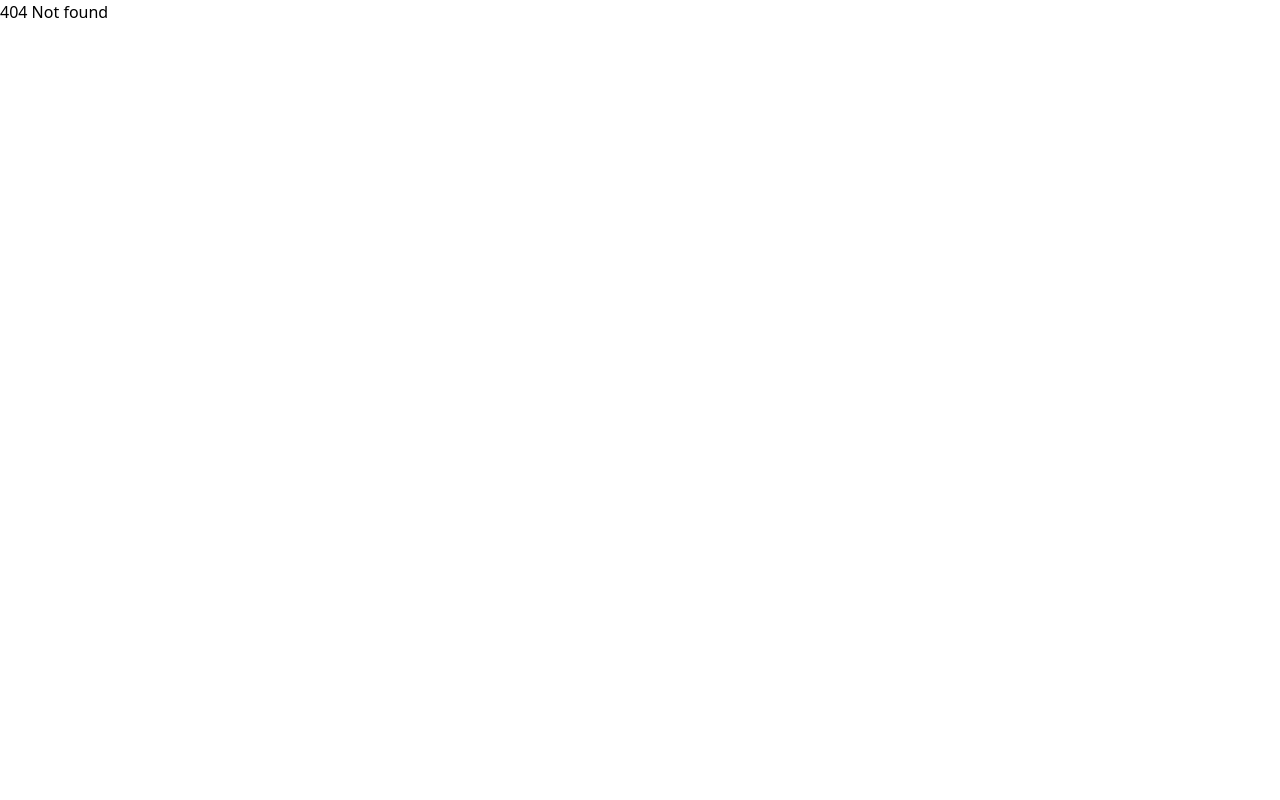
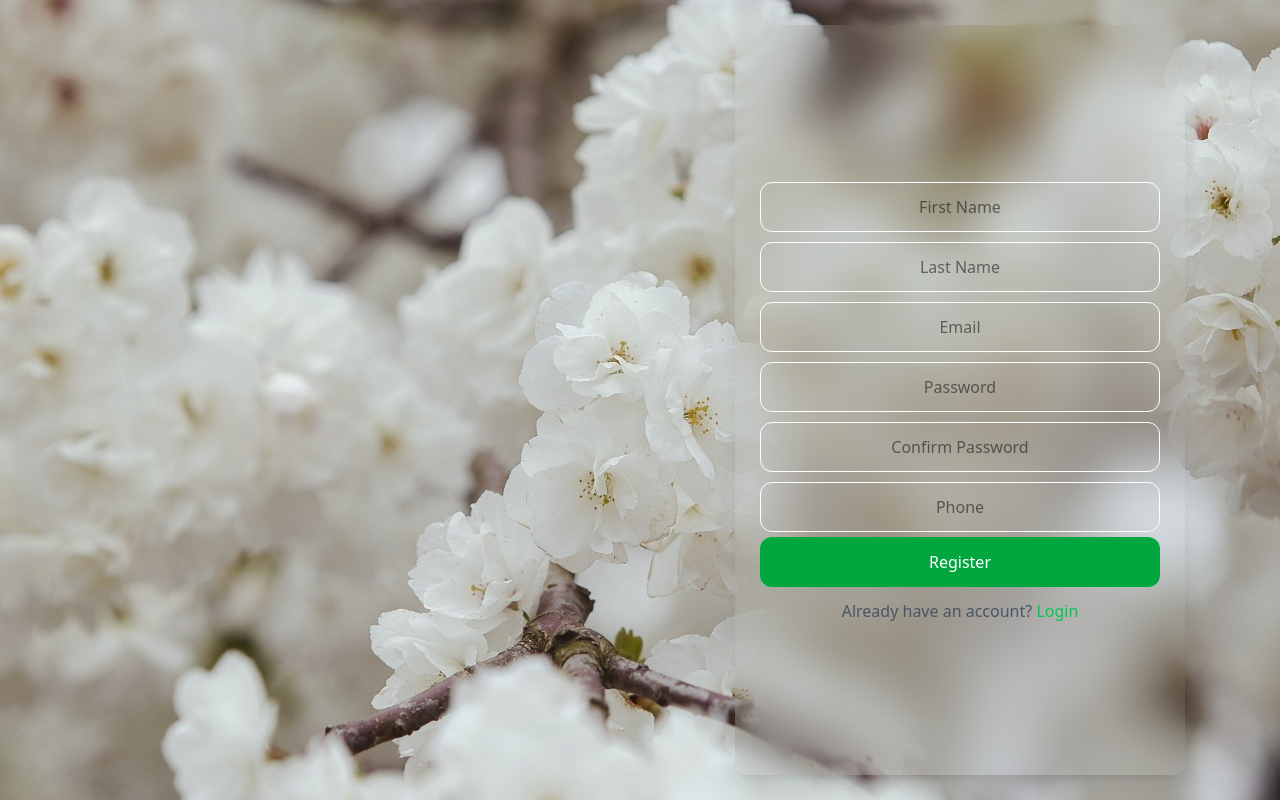
Before and after one commit to PrashasthiAyuchchada/c-b-c-frontend, a React (Vite) app: page /register in a window 1280 px wide. Before the commit this address had no page. Built offline with nearby package versions, Linux system fonts and the light colour scheme.

Commit message:
created new register page for user 🎇

```diff
--- a/src/App.jsx
+++ b/src/App.jsx
@@ -1,12 +1,12 @@
 import { useState } from 'react'
 import './App.css'
-import LoginPage from './pages/loginPage'
-import ProductCard from './components/product-card'
-import Header from './components/header'
+
 import AdminPage from './pages/adminPage'
 import { BrowserRouter, Route, Routes } from 'react-router-dom'
 import TestPage from './pages/testPage'
 import { Toaster } from 'react-hot-toast'
+import RegisterPage from './pages/client/register'
+import LoginPage from './pages/LoginPage'
 
 function App() {
 
@@ -18,8 +18,10 @@
        <Route path="/admin/*" element={<AdminPage/>}/>
        <Route path="/login" element={<LoginPage/>}/>
        <Route path="/testing" element={<TestPage/>}/>
+       <Route path= "/register" element={<RegisterPage/>}/>
        <Route path="/" element={<h1>Home</h1>}/>
        <Route path="/*" element={<h1>404 Not found</h1>}/>
+
      </Routes>
     </BrowserRouter>
 
--- a/src/pages/LoginPage.jsx
+++ b/src/pages/LoginPage.jsx
@@ -1,18 +1,18 @@
 import { useState } from "react";
 import axios from "axios";
 import toast from "react-hot-toast";
-import { useNavigate } from "react-router-dom";
+import { Link, useNavigate } from "react-router-dom";
 
 export default function LoginPage(){
 
     const [email,setEmail] = useState("");
     const [password,setPassword] = useState("");
+    const [loading , setLoading] = useState(false)
     const navigate = useNavigate()
 
     function handleLogin(){
-        console.log("email:",email);
-        console.log("password:",password);
-        console.log("Login button clicked");
+
+        setLoading(true)
 
         axios.post(import.meta.env.VITE_BACKEND_URL+"/api/user/login",{
             email: email,
@@ -33,12 +33,16 @@
                     navigate("/")
                 }
 
+                setLoading(false)
+
             }
         ).catch(
             (error)=>{
                 console.log("Login failed",error.response.data);
                 toast.error(error.response.data.message||"Login failed");
+                 setLoading(false)
             }
+
 
         )
     }
@@ -63,7 +67,31 @@
                     }
                 }
                 className="w-[400px] h-[50px] border border-white rounded-xl text-center m-[5px] " type="password" placeholder="password"/>
-                <button onClick={handleLogin} className="w-[400px] h-[50px] bg-green-500 text-white rounded-xl cursor-pointer">Login</button>
+                <button onClick={handleLogin} className="w-[400px] h-[50px] bg-green-600 text-white rounded-xl cursor-pointer">
+
+                    {
+                        loading?"Loading...":"Login"
+                    }
+
+                </button>
+
+
+
+                    <p className="text-gray-600">
+                        Don't have an account yet?
+
+                        &nbsp;
+
+
+                       <span className="text-green-500 cursor-pointer hover:text-green-700">
+                            <Link to={ "/register"} >Register Now</Link>
+                        </span>
+
+                    </p>
+
+
+
+
             </div>
           </div>
 
--- a/src/pages/admin/editProducts.jsx
+++ b/src/pages/admin/editProducts.jsx
@@ -39,13 +39,13 @@
 
 
     console.log(locationData)
-    const [productId,setProductId] = useState("");
-    const [name,setName] = useState("");
-    const [altNames,setAltNames] = useState("");
-    const [price,setPrice] = useState("");
-    const [labeledPrice,setLabeledPrice] = useState("");
-    const [description,setDescription] = useState("");
-    const [stock,setStock] = useState("");
+    const [productId,setProductId] = useState(locationData.state.productId);
+    const [name,setName] = useState(locationData.state.name);
+    const [altNames,setAltNames] = useState(locationData.state.altNames.join(","));
+    const [price,setPrice] = useState(locationData.state.price);
+    const [labeledPrice,setLabeledPrice] = useState(locationData.state.labeledPrice);
+    const [description,setDescription] = useState(locationData.state.description);
+    const [stock,setStock] = useState(locationData.state.stock);
     const [images, setImages] = useState([]);
 
 
@@ -62,7 +62,11 @@
 
         try{
 
-        const result = await Promise.all(promisesArray)
+        let result = await Promise.all(promisesArray)
+
+        if(images.length == 0){
+            result = locationData.state.images
+        }
 
 
 
@@ -83,16 +87,16 @@
         console.log(token)
 
         await axios
-            .post(import.meta.env.VITE_BACKEND_URL+"/api/product",product,{
+            .put(import.meta.env.VITE_BACKEND_URL+"/api/product/"+productId,product, {
             headers : {
-                "Authorization" : "Bearer "+token
+                Authorization : "Bearer "+token,
             },
         })
-        toast.success("Product added succesfully");
+        toast.success("Product updated succesfully");
         navigate("/admin/products");
     }catch(error){
         console.log(error);
-        toast.error("File upload failed")
+        toast.error("File updating failed")
     }
 
 
@@ -104,6 +108,7 @@
             <div className="w-[500px] h-[600px] bg-white rounded-lg shadow-lg flex flex-col items-center">
                 <h1 className="text-3xl font-bold text-gray-700 m-[10px]">EDIT PRODUCT</h1>
                 <input
+                disabled
                 value={productId}
                 onChange={
                     (e)=>{
--- /dev/null
+++ b/src/pages/client/register.jsx
@@ -0,0 +1,100 @@
+import { useState } from "react";
+import axios from "axios";
+import toast from "react-hot-toast";
+import { Link, useNavigate } from "react-router-dom";
+
+export default function RegisterPage() {
+    const [firstName, setFirstName] = useState("");
+    const [lastName, setLastName] = useState("");
+    const [email, setEmail] = useState("");
+    const [password, setPassword] = useState("");
+    const [confirmPassword, setConfirmPassword] = useState("");
+    const [phone, setPhone] = useState("");
+    const [loading, setLoading] = useState(false);
+    const navigate = useNavigate();
+
+    function handleRegister() {
+        if (password !== confirmPassword) {
+            toast.error("Passwords do not match");
+            return;
+        }
+
+        setLoading(true);
+
+        axios.post(`${import.meta.env.VITE_BACKEND_URL}/api/user/`, {
+            firstName,
+            lastName,
+            email,
+            password,
+            phone
+        }).then((response) => {
+            console.log("Registration successful", response.data);
+            toast.success("Registration successful");
+            navigate("/login");
+        }).catch((error) => {
+            console.log("Registration failed", error.response?.data || error.message);
+            toast.error(error.response?.data?.message || "Registration failed");
+        }).finally(() => {
+            setLoading(false);
+        });
+    }
+
+    return (
+        <div className="w-full bg-red-700 h-screen bg-[url(/login-bg.jpg)] bg-cover bg-center flex">
+            <div className="w-[50%] h-full"></div>
+            <div className="w-[50%] h-full flex items-center justify-center">
+                <div className="w-[450px] h-[750px] backdrop-blur-xl shadow-xl rounded-xl flex flex-col items-center justify-center">
+                    <input
+                        onChange={(e) => setFirstName(e.target.value)}
+                        className="w-[400px] h-[50px] border border-white rounded-xl text-center m-[5px]"
+                        type="text"
+                        placeholder="First Name"
+                    />
+                    <input
+                        onChange={(e) => setLastName(e.target.value)}
+                        className="w-[400px] h-[50px] border border-white rounded-xl text-center m-[5px]"
+                        type="text"
+                        placeholder="Last Name"
+                    />
+                    <input
+                        onChange={(e) => setEmail(e.target.value)}
+                        className="w-[400px] h-[50px] border border-white rounded-xl text-center m-[5px]"
+                        type="email"
+                        placeholder="Email"
+                    />
+                    <input
+                        onChange={(e) => setPassword(e.target.value)}
+                        className="w-[400px] h-[50px] border border-white rounded-xl text-center m-[5px]"
+                        type="password"
+                        placeholder="Password"
+                    />
+                    <input
+                        onChange={(e) => setConfirmPassword(e.target.value)}
+                        className="w-[400px] h-[50px] border border-white rounded-xl text-center m-[5px]"
+                        type="password"
+                        placeholder="Confirm Password"
+                    />
+                    <input
+                        onChange={(e) => setPhone(e.target.value)}
+                        className="w-[400px] h-[50px] border border-white rounded-xl text-center m-[5px]"
+                        type="text"
+                        placeholder="Phone"
+                    />
+                    <button
+                        onClick={handleRegister}
+                        className="w-[400px] h-[50px] bg-green-600 text-white rounded-xl cursor-pointer"
+                    >
+                        {loading ? "Registering..." : "Register"}
+                    </button>
+
+                    <p className="text-gray-600 mt-3">
+                        Already have an account?&nbsp;
+                        <span className="text-green-500 cursor-pointer hover:text-green-700">
+                            <Link to="/login">Login</Link>
+                        </span>
+                    </p>
+                </div>
+            </div>
+        </div>
+    );
+}
```
